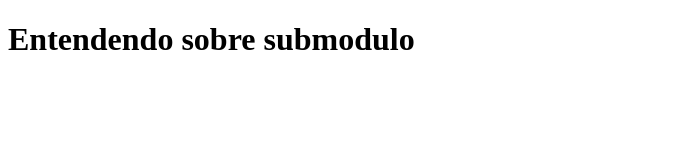
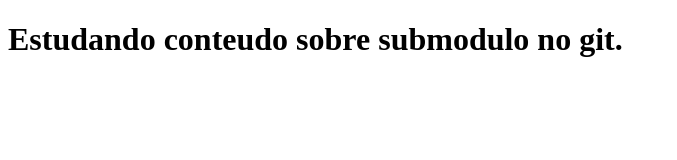
Before and after one commit to Guezin/studying-submodules, a plain HTML site: page index.html in a window 1280 px wide. Shown: the whole page, without its empty margins (0-677 px from the left). Drawn offline with Linux system fonts and the light colour scheme.

Commit message:
feat: update file index

```diff
--- a/index.html
+++ b/index.html
@@ -6,6 +6,6 @@
   <title>Submodulo</title>
 </head>
 <body>
-  <h1>Entendendo sobre submodulo</h1>
+  <h1>Estudando conteudo sobre submodulo no git.</h1>
 </body>
 </html>
```
